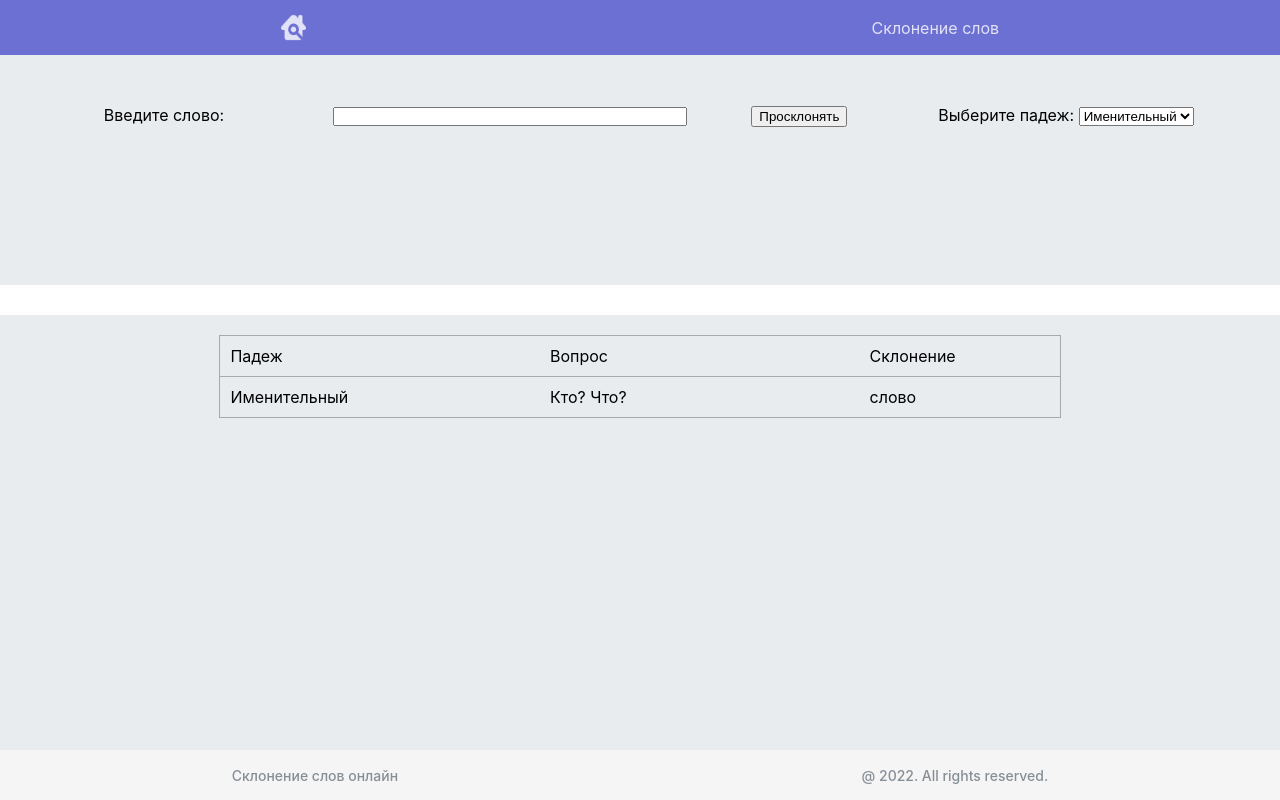
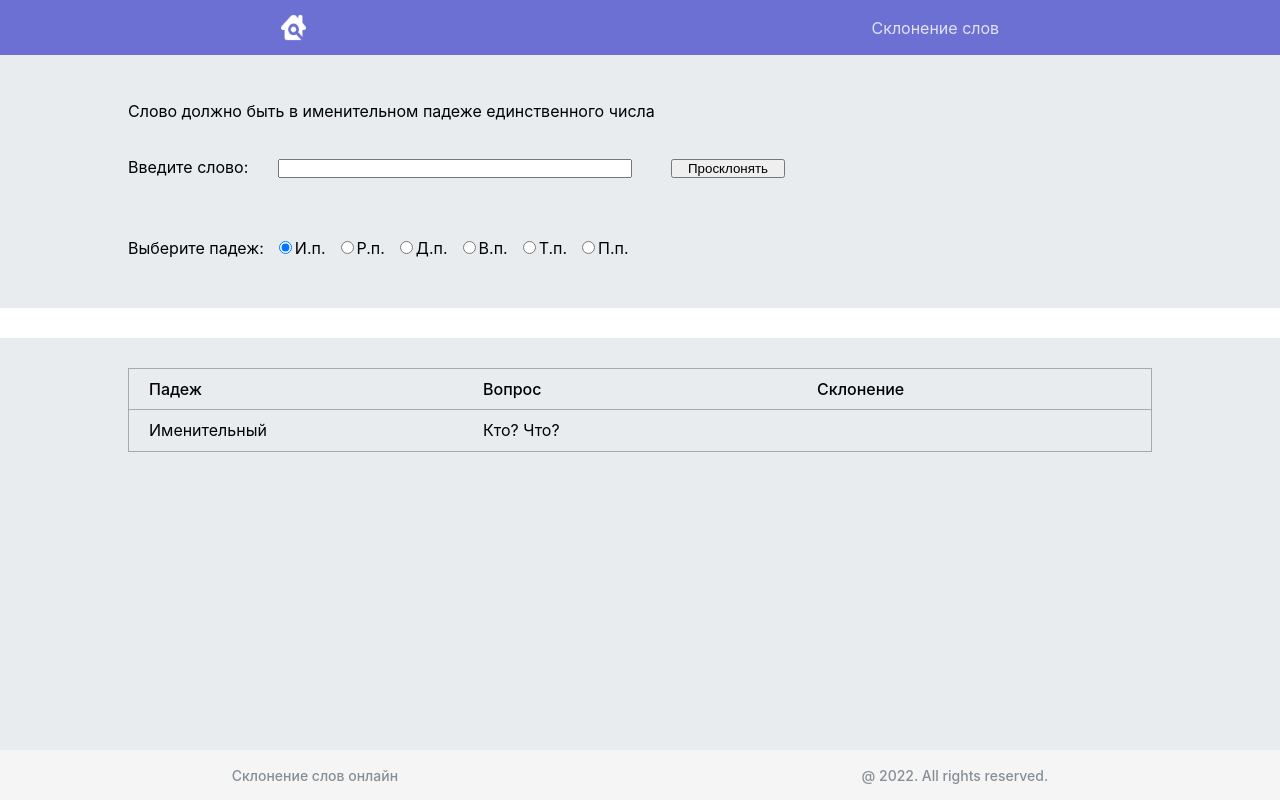
Before and after one commit to MonaMag/gnivc-test, a React (Create React App) app: page / in a window 1280 px wide. Shown: the top 800 px of the page. Built offline with nearby package versions, Linux system fonts and the light colour scheme.

Commit message:
added logical for Cases.tsx component

```diff
--- a/package.json
+++ b/package.json
@@ -4,6 +4,11 @@
   "private": true,
   "homepage": "https://monamag.github.io/gnivc-test/",
   "dependencies": {
+    "@fortawesome/fontawesome-svg-core": "^1.2.36",
+    "@fortawesome/free-brands-svg-icons": "^5.15.4",
+    "@fortawesome/free-regular-svg-icons": "^5.15.4",
+    "@fortawesome/free-solid-svg-icons": "^5.15.4",
+    "@fortawesome/react-fontawesome": "^0.1.17",
     "@testing-library/jest-dom": "^5.14.1",
     "@testing-library/react": "^12.0.0",
     "@testing-library/user-event": "^13.2.1",
--- a/src/App.tsx
+++ b/src/App.tsx
@@ -6,13 +6,14 @@ import FormContainer from "./components/form/FormContainer";
 import {Cases} from "./components/cases/Cases";
 
 
+
 function App() {
     console.log('APP')
     return (
         <div className="App">
             <Header/>
             <FormContainer/>
-            <Cases/>
+            <Cases />
             <Footer/>
             {/*<Routes>
                 <Route path={'/'} element={<FormContainer/>}/>
--- a/src/components/cases/Cases.module.css
+++ b/src/components/cases/Cases.module.css
@@ -3,38 +3,40 @@
     height: 600px;
     margin-top: 30px;
     width: 100%;
+    padding-top: 30px;
 }
 
 .caseBlock {
-    display: flex;
-    flex-direction: column;
-    align-items: center;
-    justify-content: flex-start;
+    display: grid;
+    grid-template-rows: 1fr 1fr;
     width: 80%;
-    height: 80%;
     margin: 0 auto;
-    padding-top: 20px;
 }
 
 .headerTable {
-    display: flex;
-    justify-content: space-between;
+    display: grid;
+    grid-template-columns: 1fr 1fr 1fr;
+    justify-content: start;
+    align-content: center;
     border: 1px solid darkgrey;
-    width: 80%;
+    font-weight: 500;
+    flex-wrap: wrap;
     padding: 10px;
+    text-align: start;
 }
 
 .valueTable {
-    display: flex;
-    justify-content: space-between;
-    width: 80%;
-    padding: 10px;
+    display: grid;
+    grid-template-columns: 1fr 1fr 1fr;
     border: 1px solid darkgrey;
     border-top: none;
+    padding: 10px;
+    text-align: start;
 }
 
 .item {
-
-    width: 180px;
-    text-align: start;
+    margin-left: 10px;
 }
+.caseBlockBtn {
+margin-left: 5px;
+}
--- a/src/components/cases/Cases.tsx
+++ b/src/components/cases/Cases.tsx
@@ -1,9 +1,38 @@
-import React from 'react'
+import React, {useState} from 'react'
 import s from './Cases.module.css'
+import { useSelector} from "react-redux";
+import {AppStateType} from "../../bll/store";
+import { QuestionsType} from "../../redux/types/inflectionType";
+
 
 
 export const Cases = () => {
     console.log("CASES")
+
+    const [copiedWord, setCopiedWord] = useState<string | null>(null);
+
+    const copyToClipboard = (declinedWord: string): void => {
+        navigator.clipboard.writeText(declinedWord).then(() => {
+            setCopiedWord(declinedWord);
+        })
+    };
+
+/*const question: any = {
+    'Именительный': 'Кто? Что?',
+    'Родительный': 'Кого? Чего?',
+    'Дательный': 'Кому? Чему?',
+    'Винительный': 'Кого? Что?',
+    'Творительный': 'Кем? Чем?',
+    'Предложный': 'О ком? О чем?',
+}*/
+
+    const declinedWord = useSelector<AppStateType, string | null>(state => state.inflection.declinedWord);
+    const name = useSelector<AppStateType, string>(state => state.inflection.name);
+    //const currentDeclination = useSelector<AppStateType, DeclinationType>(state => state.inflection.declination);
+    const currentQuestions = useSelector<AppStateType, QuestionsType>(state => state.inflection.questions);
+
+
+
     return (
         <div className={s.container}>
             <div className={s.caseBlock}>
@@ -13,10 +42,13 @@ export const Cases = () => {
                     <div className={s.item}>Склонение</div>
                 </div>
                 <div className={s.valueTable}>
-                    <div className={s.item}>Именительный</div>
-                    <div className={s.item}>Кто? Что?</div>
-                    <div className={s.item}>слово</div>
+                    <div className={s.item}>{name}</div>
+                {/*    <div className={s.item}>{question[currentDeclination]}</div>*/}
+                    <div className={s.item}>{currentQuestions}</div>
+                    {declinedWord && <div className={s.item}>{declinedWord}
+                        <button className={s.caseBlockBtn} onClick={() => copyToClipboard(declinedWord)}>Copy</button></div>}
                 </div>
+
             </div>
         </div>
     )
--- a/src/components/form/FormContainer.module.css
+++ b/src/components/form/FormContainer.module.css
@@ -5,62 +5,80 @@
     padding-bottom: 30px;
 }
 
-/*.formBlock {
-    border: 1px solid red;
+.formBlock {
     width: 80%;
     height: 100%;
     margin: 0 auto;
     display: flex;
-    justify-content: center;
-    align-items: center;
-
-}*/
+    flex-direction: column;
+    justify-content: flex-start;
+    align-items: flex-start;
+}
 
 .form {
-    width: 90%;
-    height: 150px;
-    margin: 0 auto;
+    width: 100%;
+    height: 100%;
     display: flex;
-    justify-content: space-between;
+    justify-content: flex-start;
     align-items: flex-start;
-    flex-wrap: wrap;
     padding-top: 20px;
-
+    flex-wrap: nowrap;
+    margin-bottom: 40px;
 }
 
 .formText {
-    width: 200px;
+    width: 120px;
+    margin-bottom: 20px;
+}
+.formText span {
+    white-space: nowrap;
 }
 
 .formInput {
     width: 350px;
+    padding-left: 30px;
+    margin-bottom: 20px;
+}
+.formInput input {
+    width: 100%;
+    padding: 0!important;
+}
+
+.formButton {
+    width: 200px;
     padding: 0;
-
+    margin-bottom: 20px;
+}
+.formButton button {
+    padding: 0 15px;
 }
 
 .formSelect {
-    width: 300px;
+    width: 100%;
+    display: flex;
+    justify-content: flex-start;
+    align-items: center;
+    flex-wrap: wrap;
+    margin-bottom: 20px;
+}
+.formSelect label {
+    margin-right: 10px;
 }
 
-.formText span {
-    width: 300px;
+.formSelect input {
+    padding: 0 40px;
+    display: inline-block;
 }
-
-.formInput input {
-    width: 100%;
-    padding: 0!important;
-
-
-}
-
-
-
-@media screen and (max-width: 900px) {
+@media screen and (max-width: 700px) {
     .form {
-        justify-content: center;
+        flex-wrap: wrap;
+        padding-top: 10px;
     }
-
-    .formText, .formInput, .formSelect {
+    .formText, .formInput, .formButton, .formSelect, .button {
         width: 100%;
+        padding: 0;
+    }
+    .formText {
+       display: flex;
     }
 }
--- a/src/components/form/FormContainer.tsx
+++ b/src/components/form/FormContainer.tsx
@@ -2,8 +2,8 @@ import {ChangeEvent, useCallback, useEffect} from 'react'
 import {useDispatch, useSelector} from 'react-redux';
 import {AppStateType} from '../../bll/store';
 import {useWordCase} from '../../hooks/useWordCase';
-import {setDeclination, setDeclinedWord, setWord} from '../../redux/inflection-reducer';
-import {DeclinationType} from '../../redux/types/inflectionType';
+import {setDeclination, setDeclinedWord, setName, setQuestions, setWord} from '../../redux/inflection-reducer';
+import {DeclinationType, QuestionsType} from '../../redux/types/inflectionType';
 import s from './FormContainer.module.css'
 
 
@@ -12,22 +12,25 @@ function FormContainer(): JSX.Element {
     const word = useSelector<AppStateType, string>(state => state.inflection.word);
     const currentDeclination = useSelector<AppStateType, DeclinationType>(state => state.inflection.declination);
     const declinedWord = useSelector<AppStateType, string | null>(state => state.inflection.declinedWord);
-    const {toCase, casess} = useWordCase();
+    const currentQuestions = useSelector<AppStateType, QuestionsType>(state => state.inflection.questions);
+    const {toCase, cases} = useWordCase();
 
     const onInputChange = useCallback((e: ChangeEvent<HTMLInputElement>) => {
         dispatch(setWord(e.currentTarget.value))
     }, [dispatch]);
 
-    const onSelectChange = useCallback((e: ChangeEvent<HTMLSelectElement>) => {
+    const onOptionChange = useCallback((e: ChangeEvent<HTMLInputElement>) => {
         dispatch(setDeclination(e.currentTarget.value as DeclinationType))
+        dispatch(setQuestions(e.currentTarget.slot as QuestionsType))
+        dispatch(setName(e.currentTarget.name as string))
+        console.dir(e.currentTarget)
     }, [dispatch]);
 
-    const getObsceneWord = (value: string, declination: DeclinationType) => {
+    const getInflectedWord = (value: string, declination: DeclinationType, currentQuestions: QuestionsType) => {
         if (value.trim() !== '') {
             const decValue: string | null = toCase(value.trim(), declination)
             decValue && dispatch(setDeclinedWord(decValue))
-        }
-        else {
+        } else {
             console.warn('Forgot to enter a word')
         }
     }
@@ -35,36 +38,46 @@ function FormContainer(): JSX.Element {
     useEffect(() => console.log('word', word), [word])
     useEffect(() => console.log('valueSelect', currentDeclination), [currentDeclination])
     useEffect(() => console.log('declinedWord', declinedWord), [declinedWord])
+    useEffect(() => console.log('currentQuestions', currentQuestions), [currentQuestions])
 
     return (
         <div className={s.container}>
             <div className={s.formBlock}>
+                <div>
+                    <p>Слово должно быть в именительном падеже единственного числа</p>
+                </div>
                 <div className={s.form}>
                     <div className={s.formText}>
                         <span>Введите слово:  </span>
                     </div>
 
                     <div className={s.formInput}>
-                        <input type="text" value={word} onChange={onInputChange} />
-                    </div>
-                    <div>
-                        <button onClick={() => getObsceneWord(word, currentDeclination)}>Просклонять</button>
+                        <input type="text" value={word} onChange={onInputChange}/>
                     </div>
 
-                    <div className={s.formSelect}>
-                        <label htmlFor="case">Выберите падеж: </label>
+                    <div className={s.formButton}>
+                        <button className={s.button}
+                                onClick={() => getInflectedWord(word, currentDeclination, currentQuestions)}>Просклонять
+                        </button>
+                    </div>
+                </div>
 
-                        <select name="case" id="case" onChange={onSelectChange}>
-                            {casess.map((value, index) => (
-                                <option key={value + '-' + index} value={value.value}>{value.lable}</option>
-                                )
-                            )}
-                        </select>
+                <div className={s.formSelect}>
+                    <label htmlFor="case">Выберите падеж: </label>
 
+                    <div id="case">
+                        {cases.map((value, index) => (
+                                <label><input type="radio" key={value + '-' + index}
+                                              checked={currentDeclination === value.value}
+                                              value={value.value} slot={value.questions} name={value.name}
+                                              onChange={onOptionChange}
+                                />{value.label}</label>
+                            )
+                        )
+                        }
                     </div>
                 </div>
             </div>
-
         </div>
     )
 }
--- a/src/components/header/Header.tsx
+++ b/src/components/header/Header.tsx
@@ -8,7 +8,7 @@ function Header() {
     console.log('HEADER')
     return (
         <div className={s.headerContainer}>
-            <NavLink to={'/form'} className={s.navLink}>
+            <NavLink to={'/form'} className={s.navLinkIcon}>
                 <div className={s.navLinkContext}>
                     <img src={HomePage} className={s.homeIcon} alt="icon"/>
                 </div>
--- a/src/hooks/useWordCase.ts
+++ b/src/hooks/useWordCase.ts
@@ -49,18 +49,20 @@ const threeEnd: Rules = {
   "удь": ["удя", "удю", "удь", "удем", "уде"]
 };
 
-type CassesType = {
-  value: string;
-  lable: string;
+type CasesType = {
+  value: string
+  questions: string
+  label: string
+  name: string
 }
 
-const casess: CassesType[] = [
-  {value: "nominative", lable: 'Именительный'},
-  {value: "genitive", lable: 'Родительный'},
-  {value: "dative", lable: 'Дательный'},
-  {value: "accusative", lable: 'Винительный'},
-  {value: "instrumental", lable: 'Творительный'},
-  {value: "prepositional", lable: 'Предложный'},
+const cases: CasesType[] = [
+  {value: 'nominative', name: 'Именительный', questions: 'Кто? Что?', label: 'И.п.'},
+  {value: 'genitive', name: 'Родительный', questions: 'Кого? Чего?', label: 'Р.п.'},
+  {value: 'dative', name: 'Дательный', questions: 'Кому? Чему?', label: 'Д.п.'},
+  {value: 'accusative', name: 'Винительный', questions: 'Кого? Что?', label: 'В.п.'},
+  {value: 'instrumental', name: 'Творительный', questions: 'Кем? Чем?', label: 'Т.п.'},
+  {value: 'prepositional', name: 'Предложный', questions: 'О ком? О чем?', label: 'П.п.'},
 ]
 
 export const useWordCase = () => {
@@ -77,7 +79,7 @@ export const useWordCase = () => {
     if (rules[endPart] === undefined) {
       return [false, null];
     }
-    const nextEndIndex = casess.map(value => value.value).indexOf(declination);
+    const nextEndIndex = cases.map(value => value.value).indexOf(declination);
     return [true, mainPart + rules[endPart][nextEndIndex - 1]]
   }
 
@@ -102,5 +104,5 @@ export const useWordCase = () => {
     }
   }
 
-  return {toCase, casess}
+  return {toCase, cases}
 }
--- a/src/redux/inflection-reducer.ts
+++ b/src/redux/inflection-reducer.ts
@@ -1,21 +1,27 @@
-import {DeclinationType, InflectionReducerActionType} from "./types/inflectionType";
+import {DeclinationType, InflectionReducerActionType, QuestionsType} from "./types/inflectionType";
 
 const initialState = {
     word: '',
+    name: 'Именительный',
     declination: 'nominative' as DeclinationType,
     declinedWord: '' as string | null,
+    questions: 'Кто? Что?' as QuestionsType,
 };
 
 type InstanceStateType = typeof initialState;
 
 export const inflectionReducer = (state: InstanceStateType = initialState, action: InflectionReducerActionType): InstanceStateType => {
-  switch (action.type){
+    switch (action.type) {
         case 'mona/inflectionReducer/SET_WORD':
             return {...state, word: action.word}
+        case 'mona/inflectionReducer/SET_NAME':
+            return {...state, name: action.name}
         case 'mona/inflectionReducer/SET_DECLINATION':
             return {...state, declination: action.declination}
         case 'mona/inflectionReducer/SET_DECLINE_WORD':
             return {...state, declinedWord: action.word}
+        case 'mona/inflectionReducer/SET_QUESTIONS':
+            return {...state, questions: action.questions}
         default:
             return state
     }
@@ -24,7 +30,11 @@ export const inflectionReducer = (state: InstanceStateType = initialState, actio
 //*  Action creators ------------------------------------------------------------------->
 export const setWord = (word: string) =>
     ({type: 'mona/inflectionReducer/SET_WORD', word} as const);
+export const setName = (name: string) =>
+    ({type: 'mona/inflectionReducer/SET_NAME', name} as const);
 export const setDeclination = (declination: DeclinationType) =>
     ({type: 'mona/inflectionReducer/SET_DECLINATION', declination} as const);
 export const setDeclinedWord = (word: string) =>
     ({type: 'mona/inflectionReducer/SET_DECLINE_WORD', word} as const);
+export const setQuestions = (questions: QuestionsType) =>
+    ({type: 'mona/inflectionReducer/SET_QUESTIONS', questions} as const);
--- a/src/redux/types/inflectionType.ts
+++ b/src/redux/types/inflectionType.ts
@@ -1,8 +1,12 @@
-import {setWord, setDeclination, setDeclinedWord} from "../inflection-reducer";
+import {setWord, setDeclination, setDeclinedWord, setQuestions, setName} from "../inflection-reducer";
 
 export type DeclinationType = "nominative" | "genitive" | "dative" | "accusative" | "instrumental" | "prepositional";
+export type QuestionsType = "Кто? Что?" | "Кого? Чего?" | "Кому? Чему?" | "Кого? Что?" | "Кем? Чем?" | "О ком? О чем?";
+
 
 export type InflectionReducerActionType =
   ReturnType<typeof setWord>
+  | ReturnType<typeof setName>
   | ReturnType<typeof setDeclination>
   | ReturnType<typeof setDeclinedWord>
+  | ReturnType<typeof setQuestions>
```
Also changed, not shown: 1 other file (tests, documents, lock files or other folders). Lines whose indentation alone changed are shown as unchanged.
